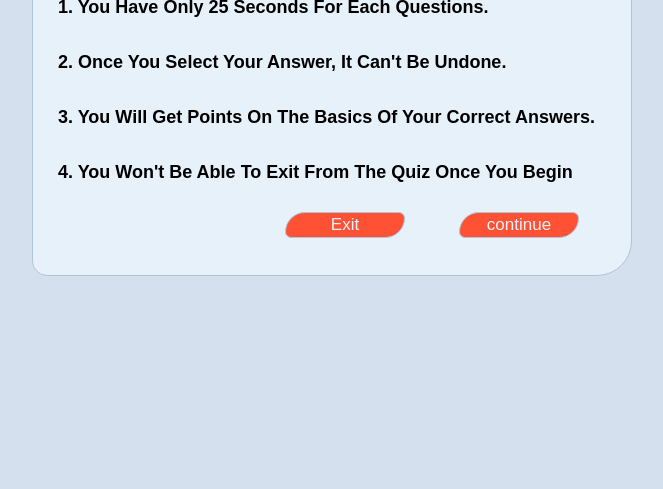
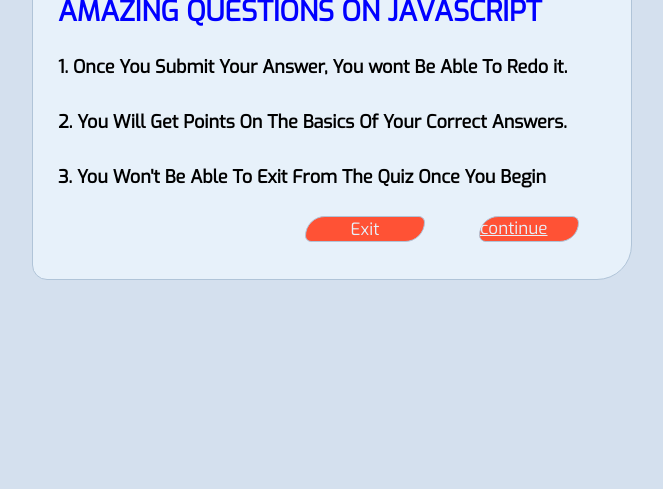
Before and after one commit to AWITI0301/QUIZ-BOARD, a plain HTML site: page index.html in a window 1280 px wide. Shown: the part 311-800 px from the top of the page, without its empty margins (308-971 px from the left). Drawn offline with Linux system fonts and the light colour scheme.

Commit message:
added two more html files

```diff
--- a/assets/css/style.css
+++ b/assets/css/style.css
@@ -1,4 +1,7 @@
-* {
+@import url(https://fonts.googleapis.com/css?family=Roboto:100,100italic,300,300italic,regular,italic,500,500italic,700,700italic,900,900italic);
+
+*
+{
     padding:0 ;
     margin: 0;
     font-family:"exo", sans-serif ;
@@ -13,10 +16,13 @@ body{
      background: #d4e0ee;
 }
 
+
 #container{
     height: auto;
     width: auto;
 }
+
+
 #start{
     height: 68px;
     width: 260px;
@@ -36,7 +42,7 @@ body{
     color: #e7f1fa;
 }
 
-#guide{
+#guide, #quiz{
     width: 600px;
     padding: 25px;
     background: #e7f1fa;
@@ -56,6 +62,16 @@ body{
     font-size: 45px;
     color: #ff5235;
     padding-left: 50px;
+}
+
+#guide h3{
+    height: 55px;
+    width: px;
+    display: flex;
+    align-items: center;
+    font-size: 28px;
+    color: blue;
+
 }
 
 #guide #button{
@@ -79,15 +95,18 @@ body{
     font-size: 17px;
 
 }
-.continue{
+#guide a{
     cursor: pointer;
-    width: 120px;
+    width: 100px;
     margin: 12px 27px;
     border: none;
     outline: none;
     color: #e7f1fa;
     background: #ff5235;
     border: 1px solid #b0c4d8;
-    border-radius: 23px 7px;
+    border-radius: 20px 7px;
     font-size: 17px;
 }
+
+
+/* start of styling of part 2 (index1.html) */
--- a/index.html
+++ b/index.html
@@ -5,23 +5,28 @@
     <meta http-equiv="X-UA-Compatible" content="IE=edge">
     <meta name="viewport" content="width=device-width, initial-scale=1.0">
     <title>Quiz App</title>
+    <link rel="stylesheet" href="https://fonts.googleapis.com/css2? family=Exo+:wgt@600&family=Exo:ital,wght@1,600&display=swap">
     <link rel="stylesheet" href="./assets/css/style.css">
     <script src="./assets/js/master.js" ></script>
 </head>
 <body>
+
+        <!--    Quiz Section-->
+
     <div id="container" >
         <!-- start section   -->
     <div id="start"> Start Question</div>
     <!--  Guide section-->
     <div id="guide">
         <h2>Question guide</h2>
-        <h4>1. You Have Only 25 Seconds For Each Questions.</h4>
-        <h4>2. Once You Select Your Answer, It Can't Be Undone.</h4>
-        <h4>3. You Will Get Points On The Basics Of Your Correct Answers.</h4>
-        <h4>4. You Won't Be Able To Exit From The Quiz Once You Begin</h4>
+        <h3>AMAZING QUESTIONS ON JAVASCRIPT</h3>
+
+        <h4>1. Once You Submit Your Answer, You wont Be Able To Redo it.</h4>
+        <h4>2. You Will Get Points On The Basics Of Your Correct Answers.</h4>
+        <h4>3. You Won't Be Able To Exit From The Quiz Once You Begin</h4>
         <div id="button">
             <button class="exit">Exit</button>
-            <button class="continue">continue</button>
+            <a href="quiz.html">continue</a>
         </div>
     </div>
 
```
Also changed, not shown: quiz.html (added, +34 -0 lines), main.html (added).
